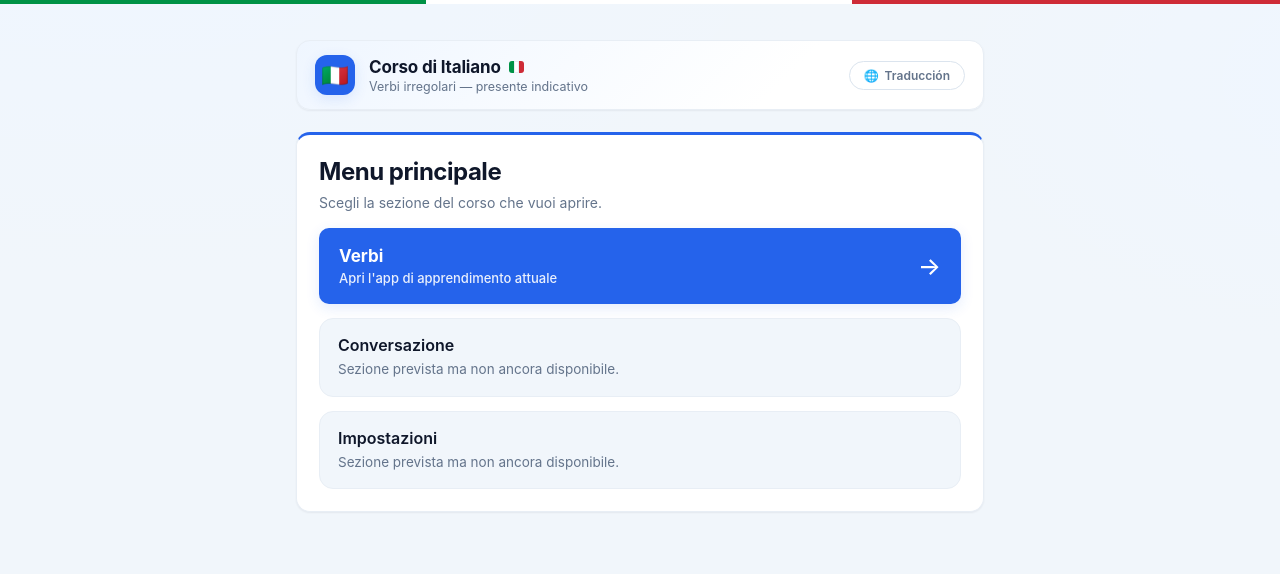
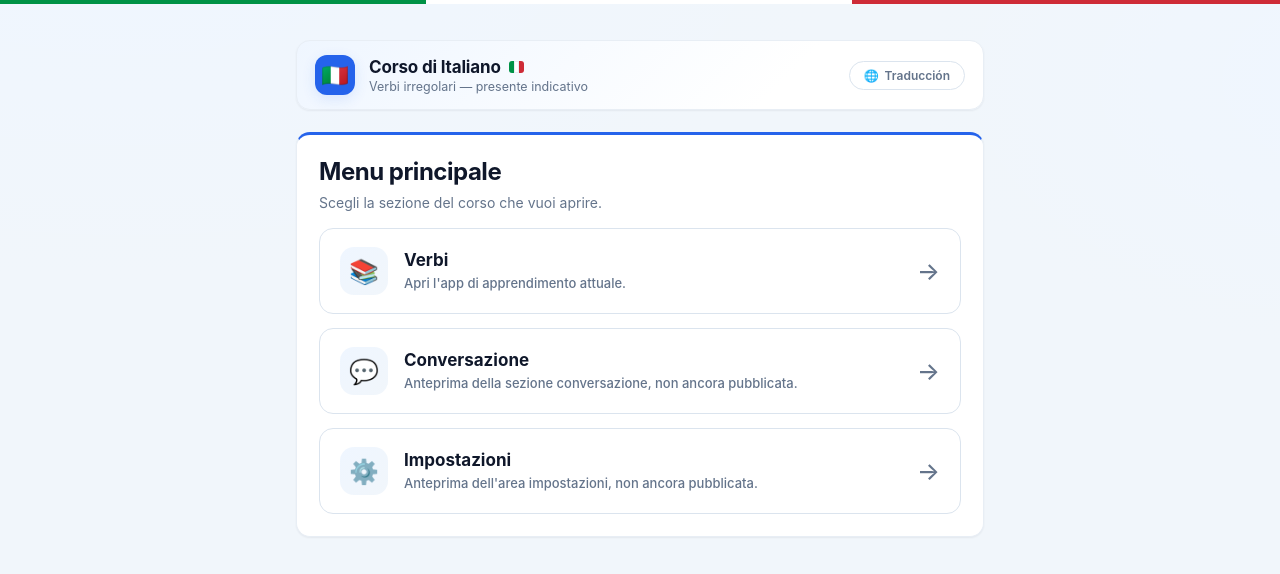
Before and after one commit to esteban-russi/corso-di-italiano, a React (Vite) app: page / in a window 1280 px wide. Shown: the top 574 px of the page. Built offline with nearby package versions, Linux system fonts and the light colour scheme.

Commit message:
Add placeholder menu sections

```diff
--- a/src/App.tsx
+++ b/src/App.tsx
@@ -6,6 +6,7 @@ import type { ExerciseType } from "./types";
 import LangToggle from "./components/LangToggle";
 import MainMenu from "./components/MainMenu";
 import SectionHeader from "./components/SectionHeader";
+import SectionPlaceholder from "./components/SectionPlaceholder";
 import ConjTable from "./components/ConjTable";
 import VerbSelector from "./components/VerbSelector";
 import LessonSummary from "./components/LessonSummary";
@@ -301,7 +302,7 @@ function AppContent() {
 
       {/* Content */}
       <div key={stage.kind} className="fade-in" style={card}>
-        {section === "home" && <MainMenu onSelectVerbs={() => setSection("verbs-learning")} />}
+        {section === "home" && <MainMenu onSelectSection={setSection} />}
 
         {section === "verbs-learning" && stage.kind === "selector" && <VerbSelector onStart={handleStart} />}
 
@@ -318,6 +319,28 @@ function AppContent() {
         })()}
 
         {section === "verbs-learning" && stage.kind === "summary" && <LessonSummary errors={stage.errors} startTime={stage.startTime} onRestart={handleRestart} />}
+
+        {section === "conversation" && (
+          <SectionPlaceholder
+            emoji="💬"
+            titleIt="Conversazione"
+            titleEs="Conversación"
+            bodyIt="Questa sezione non è ancora stata pubblicata. Qui arriveranno esercizi e scenari di dialogo guidato."
+            bodyEs="Esta sección aún no ha sido publicada. Aquí llegarán ejercicios y escenarios de diálogo guiado."
+            onBack={() => setSection("home")}
+          />
+        )}
+
+        {section === "settings" && (
+          <SectionPlaceholder
+            emoji="⚙️"
+            titleIt="Impostazioni"
+            titleEs="Ajustes"
+            bodyIt="Questa area non è ancora disponibile. In seguito conterrà preferenze e opzioni dell'app."
+            bodyEs="Esta área aún no está disponible. Más adelante contendrá preferencias y opciones de la app."
+            onBack={() => setSection("home")}
+          />
+        )}
       </div>
     </div>
   );
--- a/src/components/MainMenu.tsx
+++ b/src/components/MainMenu.tsx
@@ -2,10 +2,70 @@ import { T } from "../context/LangContext";
 import { btn } from "../utils";
 
 type MainMenuProps = {
-  onSelectVerbs: () => void;
+  onSelectSection: (section: "verbs-learning" | "conversation" | "settings") => void;
 };
 
-export default function MainMenu({ onSelectVerbs }: MainMenuProps) {
+function MenuCard({
+  emoji,
+  titleIt,
+  titleEs,
+  bodyIt,
+  bodyEs,
+  onClick,
+}: {
+  emoji: string;
+  titleIt: string;
+  titleEs: string;
+  bodyIt: string;
+  bodyEs: string;
+  onClick: () => void;
+}) {
+  return (
+    <button
+      onClick={onClick}
+      className="btn-secondary"
+      style={{
+        ...btn(),
+        display: "grid",
+        gridTemplateColumns: "48px 1fr auto",
+        alignItems: "center",
+        gap: 16,
+        width: "100%",
+        padding: "18px 20px",
+        textAlign: "left",
+        border: "1px solid var(--color-border-tertiary)",
+        borderRadius: 14,
+      }}
+    >
+      <span
+        aria-hidden="true"
+        style={{
+          width: 48,
+          height: 48,
+          borderRadius: 14,
+          display: "flex",
+          alignItems: "center",
+          justifyContent: "center",
+          fontSize: 24,
+          background: "linear-gradient(135deg, var(--color-primary-softer), var(--color-background-secondary))",
+        }}
+      >
+        {emoji}
+      </span>
+      <span>
+        <span style={{ display: "block", fontSize: 17, fontWeight: 700, marginBottom: 4, color: "var(--color-text-primary)" }}>
+          <T it={titleIt} es={titleEs} />
+        </span>
+        <span style={{ display: "block", fontSize: 13, lineHeight: 1.5, color: "var(--color-text-secondary)" }}>
+          <T it={bodyIt} es={bodyEs} />
+        </span>
+      </span>
+      <span aria-hidden="true" style={{ fontSize: 24, color: "var(--color-text-secondary)" }}>→</span>
+    </button>
+  );
+}
+
+export default function MainMenu({ onSelectSection }: MainMenuProps) {
   return (
     <div style={{ display: "grid", gap: 14 }}>
       <div>
@@ -20,47 +80,32 @@ export default function MainMenu({ onSelectVerbs }: MainMenuProps) {
         </div>
       </div>
 
-      <button
-        onClick={onSelectVerbs}
-        className="btn-primary"
-        style={{
-          ...btn(),
-          display: "flex",
-          alignItems: "center",
-          justifyContent: "space-between",
-          gap: 16,
-          padding: "18px 20px",
-          textAlign: "left",
-        }}
-      >
-        <span>
-          <span style={{ display: "block", fontSize: 17, fontWeight: 700, marginBottom: 4 }}>
-            <T it="Verbi" es="Verbos" />
-          </span>
-          <span style={{ display: "block", fontSize: 13, opacity: 0.9, fontWeight: 500 }}>
-            <T it="Apri l'app di apprendimento attuale" es="Abre la app de aprendizaje actual" />
-          </span>
-        </span>
-        <span aria-hidden="true" style={{ fontSize: 24 }}>→</span>
-      </button>
+      <MenuCard
+        emoji="📚"
+        titleIt="Verbi"
+        titleEs="Verbos"
+        bodyIt="Apri l'app di apprendimento attuale."
+        bodyEs="Abre la app de aprendizaje actual."
+        onClick={() => onSelectSection("verbs-learning")}
+      />
 
-      <div style={{ padding: "16px 18px", borderRadius: 14, border: "1px solid var(--color-border-tertiary)", background: "var(--color-background-secondary)" }}>
-        <div style={{ fontSize: 16, fontWeight: 600, color: "var(--color-text-primary)", marginBottom: 4 }}>
-          <T it="Conversazione" es="Conversación" />
-        </div>
-        <div style={{ fontSize: 13.5, color: "var(--color-text-secondary)", lineHeight: 1.5 }}>
-          <T it="Sezione prevista ma non ancora disponibile." es="Sección prevista pero aún no disponible." />
-        </div>
-      </div>
+      <MenuCard
+        emoji="💬"
+        titleIt="Conversazione"
+        titleEs="Conversación"
+        bodyIt="Anteprima della sezione conversazione, non ancora pubblicata."
+        bodyEs="Vista previa de la sección de conversación, aún no publicada."
+        onClick={() => onSelectSection("conversation")}
+      />
 
-      <div style={{ padding: "16px 18px", borderRadius: 14, border: "1px solid var(--color-border-tertiary)", background: "var(--color-background-secondary)" }}>
-        <div style={{ fontSize: 16, fontWeight: 600, color: "var(--color-text-primary)", marginBottom: 4 }}>
-          <T it="Impostazioni" es="Ajustes" />
-        </div>
-        <div style={{ fontSize: 13.5, color: "var(--color-text-secondary)", lineHeight: 1.5 }}>
-          <T it="Sezione prevista ma non ancora disponibile." es="Sección prevista pero aún no disponible." />
-        </div>
-      </div>
+      <MenuCard
+        emoji="⚙️"
+        titleIt="Impostazioni"
+        titleEs="Ajustes"
+        bodyIt="Anteprima dell'area impostazioni, non ancora pubblicata."
+        bodyEs="Vista previa del área de ajustes, aún no publicada."
+        onClick={() => onSelectSection("settings")}
+      />
     </div>
   );
 }
--- /dev/null
+++ b/src/components/SectionPlaceholder.tsx
@@ -0,0 +1,57 @@
+import { T } from "../context/LangContext";
+import { btn } from "../utils";
+
+type SectionPlaceholderProps = {
+  emoji: string;
+  titleIt: string;
+  titleEs: string;
+  bodyIt: string;
+  bodyEs: string;
+  onBack: () => void;
+};
+
+export default function SectionPlaceholder({
+  emoji,
+  titleIt,
+  titleEs,
+  bodyIt,
+  bodyEs,
+  onBack,
+}: SectionPlaceholderProps) {
+  return (
+    <div style={{ display: "grid", gap: 18, textAlign: "center" }}>
+      <div
+        aria-hidden="true"
+        style={{
+          width: 72,
+          height: 72,
+          margin: "0 auto",
+          borderRadius: 20,
+          display: "flex",
+          alignItems: "center",
+          justifyContent: "center",
+          background: "linear-gradient(135deg, var(--color-primary-softer), var(--color-background-secondary))",
+          border: "1px solid var(--color-primary-soft)",
+          fontSize: 34,
+        }}
+      >
+        {emoji}
+      </div>
+
+      <div>
+        <div style={{ fontSize: 24, fontWeight: 700, color: "var(--color-text-primary)", letterSpacing: "-0.02em", marginBottom: 8 }}>
+          <T it={titleIt} es={titleEs} />
+        </div>
+        <div style={{ fontSize: 14, color: "var(--color-text-secondary)", lineHeight: 1.6, maxWidth: 460, margin: "0 auto" }}>
+          <T it={bodyIt} es={bodyEs} />
+        </div>
+      </div>
+
+      <div style={{ display: "flex", justifyContent: "center" }}>
+        <button onClick={onBack} className="btn-secondary" style={{ ...btn(), padding: "10px 18px", fontWeight: 600 }}>
+          <T it="Torna al menu" es="Volver al menú" />
+        </button>
+      </div>
+    </div>
+  );
+}
```
